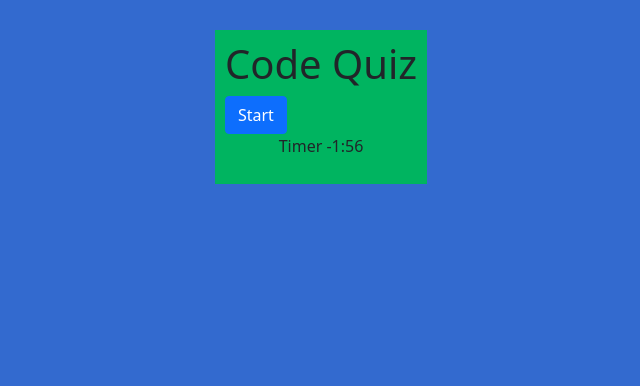
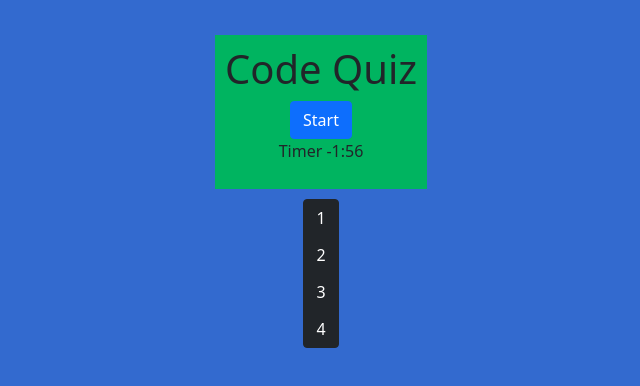
Before and after one commit to Ang543/code-quiz, a plain HTML site: page index.html in a window 1280 px wide. Shown: the whole page, without its empty margins (319-959 px from the left). Drawn offline with nearby package versions, Linux system fonts and the light colour scheme.

Commit message:
centered start button

```diff
--- a/index.html
+++ b/index.html
@@ -14,7 +14,10 @@
 
     <div id="welcome">
         <h1>Code Quiz</h1>
-        <button type="button" class="btn btn-primary" id="startBtn">Start</button>
+        <div id="container-start">
+            <button type="button" class="btn btn-primary" id="startBtn">Start</button>
+        </div>
+    </div>
     </div>
     <div class="countdown">Timer -
         <p id="countdown">2:00</p>
@@ -28,14 +31,14 @@
 <button type="button" class="btn btn-dark" id="option-2">Start</button>
 <button type="button" class="btn btn-dark" id="option-3">Start</button>
 <button type="button" class="btn btn-dark" id="option-4">Start</button> -->
-
+    </div id="container-questions">
         <div class="btn-group-vertical" role="group" aria-label="Basic example">
             <button type="button" class="btn btn-dark" id="option-1">1</button>
             <button type="button" class="btn btn-dark" id="option-2">2</button>
             <button type="button" class="btn btn-dark" id="option-3">3</button>
             <button type="button" class="btn btn-dark" id="option-4">4</button>
         </div>
-
+    </div>
     </div>
     <div id="score">
         <h3>Score: /10</h3>
--- a/style.css
+++ b/style.css
@@ -34,14 +34,24 @@ header {
   body {
     background-color: var(--secondary);
     margin: 20px;
-    padding: 5pz;
+    padding: 5px;
     display: flex;
     flex-direction: column;
     justify-content:space-between;
     align-items: center;
   }
-  .btn {
+
+#container-start {
+    text-align: center;
+}
+
+#container-questions {
+    text-align: center;
+    display: none;
+}
+
+  /* .btn {
       display: flex;
       flex-direction: column;
       justify-content: center;
-  }
+  } */
```
